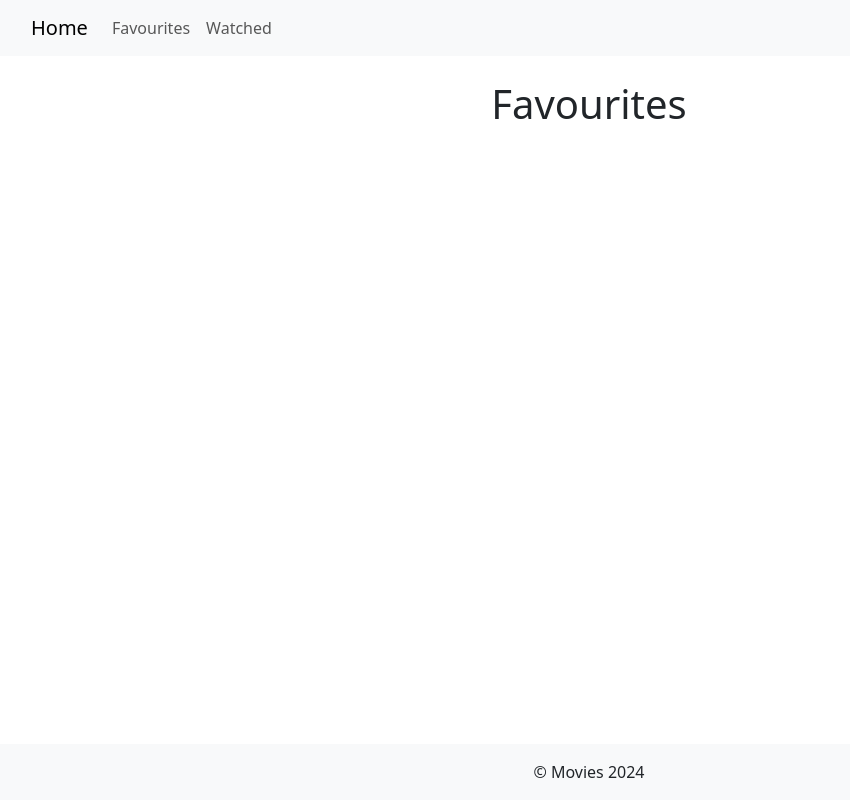
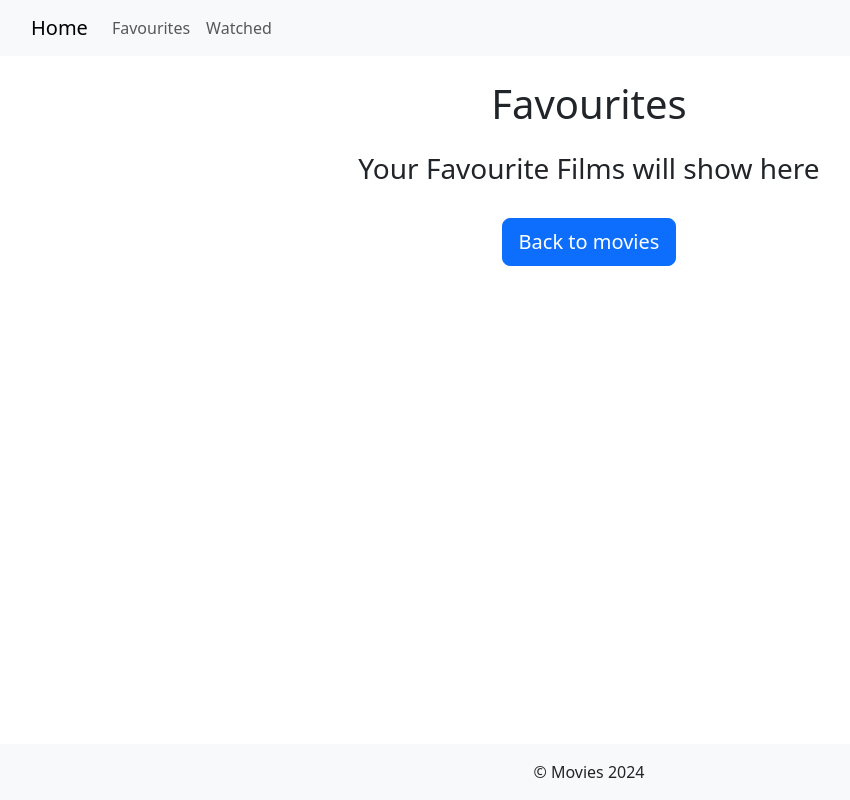
Before and after one commit to Filom3na/Project-2-react, a React (Vite) app: page /favourites in a window 1280 px wide. Shown: the whole page, without its empty margins (51-901 px from the left). Built offline with nearby package versions, Linux system fonts and the light colour scheme.

Commit message:
added a logic to show a return button if no movies in favourites

```diff
--- a/src/components/Favourites.jsx
+++ b/src/components/Favourites.jsx
@@ -10,14 +10,10 @@ import Card from "react-bootstrap/Card";
 import Spinner from "react-bootstrap/Spinner";
 import Button from "react-bootstrap/Button";
 
-
-
 export default function Favourites() {
-
   const [movies, setMovies] = useState([]);
   const [error, setError] = useState("");
 
-  //NEW STUFF
   //Declare Favourites and Watched arrays
   const [favourites, setFavourites] = useState(() => {
     const storedFavourites = localStorage.getItem("favourites");
@@ -46,12 +42,12 @@ export default function Favourites() {
   }
 
   return (
-
     <>
       <h1 className="text-center my-4">Favourites</h1>
       <Container fluid className="text-center">
         <Row>
-          {movies.map((movie) => {
+          { movies.length > 0 ?
+            movies.map((movie) => {
               const { id, title, image, rating, year } = movie;
               return (
                 <Col className="mb-5" key={id} xs={12} sm={6} md={4} lg={3}>
@@ -84,12 +80,18 @@ export default function Favourites() {
                 </Col>
               );
             })
+            :
+            <>
+              <Container>
+            <h3>Your Favourite Films will show here</h3>
+              <Link to="/" className="btn btn-primary btn-lg mt-4 ">
+              Back to movies
+              </Link>
+              </Container>
+            </>
           }
         </Row>
       </Container>
     </>
-
-
   )
-
 }
```
